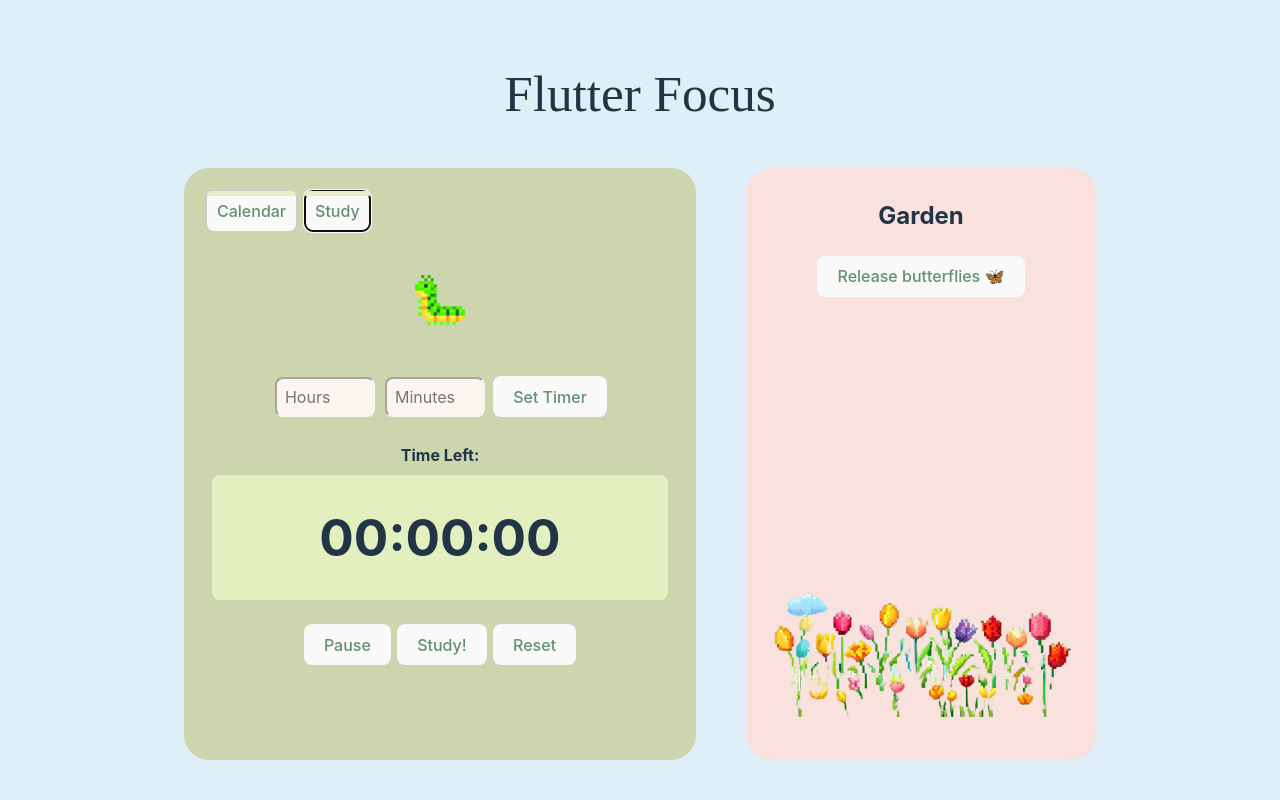
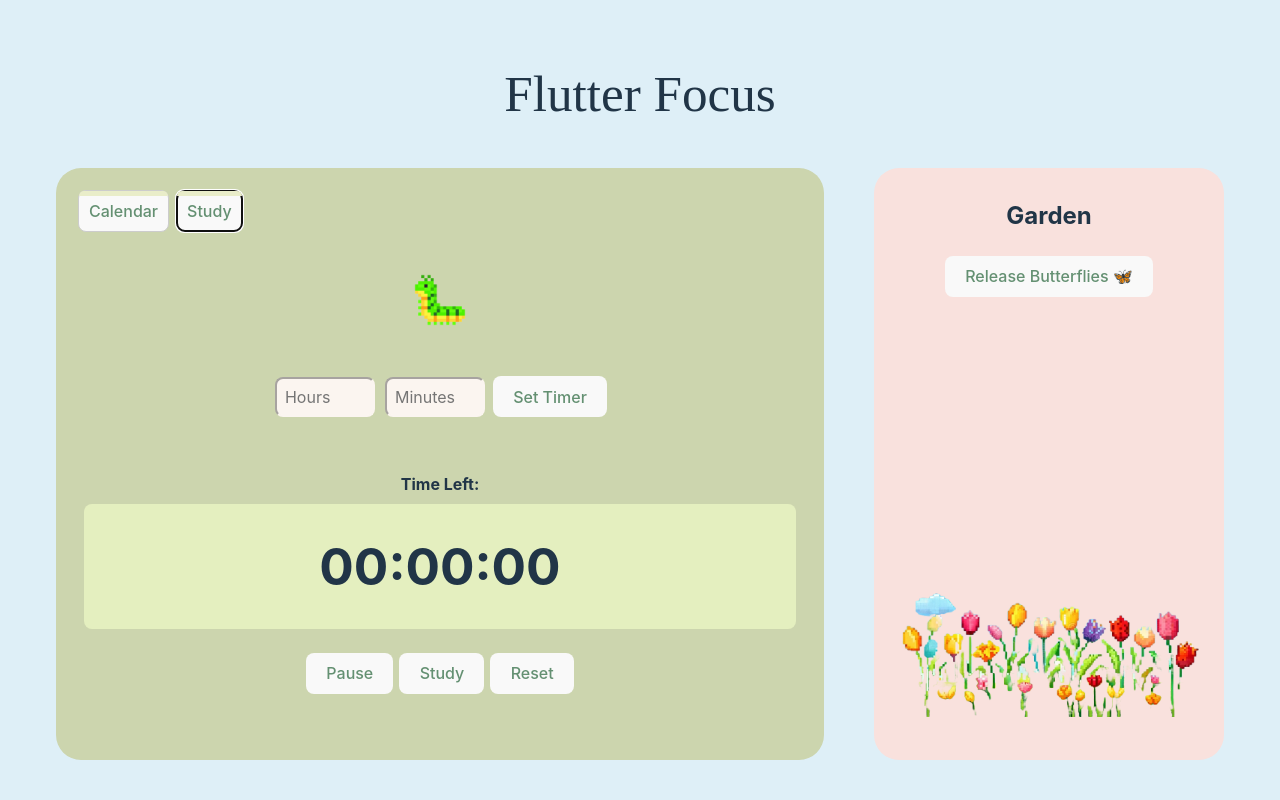
Before and after one commit to yavna/flutterfocus, a React (Vite) app: page / in a window 1280 px wide. Both pictures are taken after a click on the button "Study". Shown: the top 800 px of the page. Built offline with nearby package versions, Linux system fonts and the light colour scheme; a web font is replaced by a local one.

Commit message:
small changes

```diff
--- a/src/pages/Home.css
+++ b/src/pages/Home.css
@@ -33,7 +33,7 @@ input {
 }
 
 .mainBlock {
-    width: 40vw;
+    width: 60vw;
     height: 74vh;
     background-color: #ccd5ae;
     flex-direction: column;
--- a/src/pages/Home.jsx
+++ b/src/pages/Home.jsx
@@ -363,7 +363,7 @@ function Home() {
                   transition={{ duration: 0.5 }}
                   className="showContent"
                 >
-                  <h2>Study Calendar</h2>
+                  <h2>Calendar</h2>
                   <input
                     className="study-input"
                     type="text"
@@ -438,7 +438,7 @@ function Home() {
                     </button>
                   </div>
                   <div>
-                    <h4>
+                    <h4 style = {{marginTop: '50px'}}>
                       Time Left:{" "}
                       <div className="time-left-container">
                         <h1>{formatTime(timeLeft)}</h1>
@@ -448,7 +448,7 @@ function Home() {
                       {isPaused ? "Resume" : "Pause"}
                     </button>
                     <button className="internalButton" onClick={startTimer} disabled={isStarted}>
-                      Study!
+                      Study
                     </button>
                     <button className="internalButton" onClick={reset}>
                       Reset
@@ -462,7 +462,7 @@ function Home() {
 
         <div className="block">
           <h2 style={{ marginTop: "5px" }}>Garden</h2>
-          <button onClick={addButterfly}>Release butterflies 🦋</button>
+          <button onClick={addButterfly}>Release Butterflies 🦋</button>
           <div>
             <img
               src="/assets/tulips.jpg"
```
